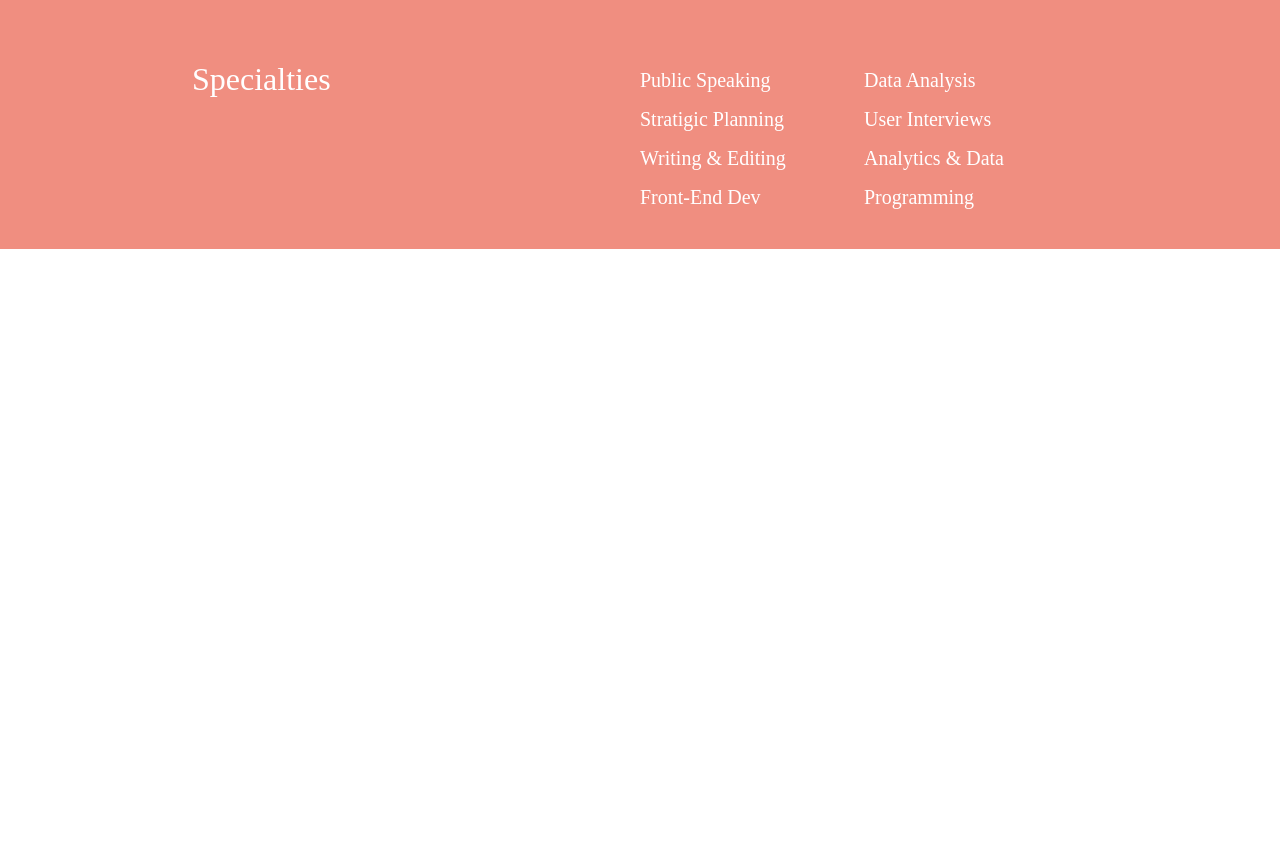
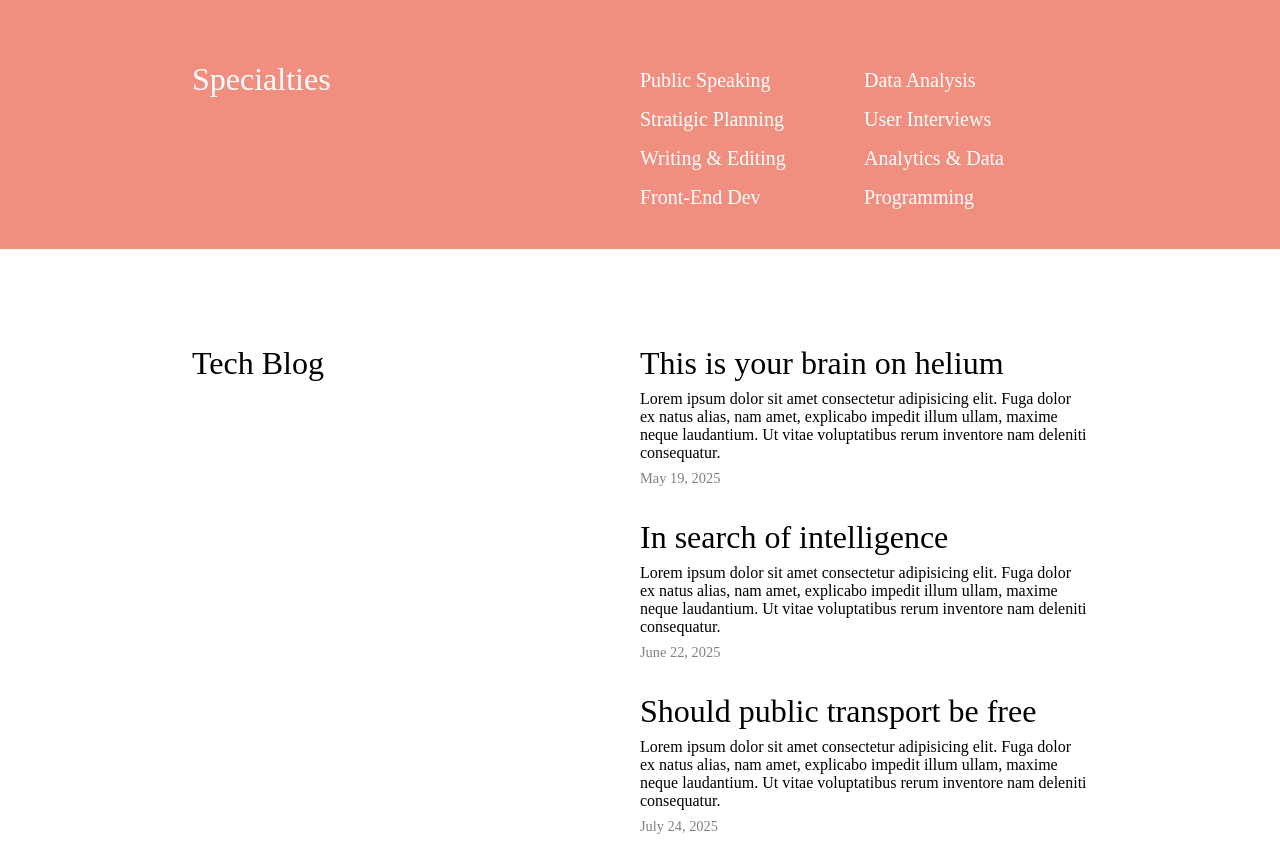
Before and after one commit to Chuzzlewits/greed, a plain HTML site: page index.html in a window 1280 px wide. Shown: the part 862-1729 px from the top of the page. Before the commit the page ends 1111 px from the top, so only its background shows below. Drawn offline with Linux system fonts and the light colour scheme; a web font is replaced by a local one.

Commit message:
Body styled

```diff
--- a/app.css
+++ b/app.css
@@ -58,7 +58,7 @@ body {
   font-size: 2rem;
 }
 
-.two-column-section p {
+.two-column-section > p {
   width: 50%;
   box-sizing: border-box;
   float: left;
@@ -78,3 +78,39 @@ body {
   font-size: 1.25rem;
   margin: 8px 0;
 }
+
+.blog-section {
+  background-color: white;
+  padding: 64px 0;
+}
+
+.blog-content {
+  padding: 0 15%;
+}
+
+.two-column-section .blog-posts {
+  width: 50%;
+  float: left;
+}
+
+.blog-heading {
+  font-size: 2rem;
+}
+
+.blog-text {
+  font-size: 1rem;
+}
+
+.blog-posts {
+  margin-top: 24px;
+}
+
+.blog-posts .blog-date {
+  font-size: 0.9rem;
+  color: gray;
+  margin-bottom: 32px;
+}
+
+.blog-posts p {
+  margin: 8px 0;
+}
--- a/index.html
+++ b/index.html
@@ -51,5 +51,38 @@
         </div>
       </div>
     </section>
+    <section class="blog-section">
+      <div class="blog-content">
+        <div class="two-column-section">
+          <p>Tech Blog</p>
+          <div class="blog-posts">
+            <p class="blog-heading">This is your brain on helium</p>
+            <p class="blog-text">
+              Lorem ipsum dolor sit amet consectetur adipisicing elit. Fuga
+              dolor ex natus alias, nam amet, explicabo impedit illum ullam,
+              maxime neque laudantium. Ut vitae voluptatibus rerum inventore nam
+              deleniti consequatur.
+            </p>
+            <p class="blog-date">May 19, 2025</p>
+            <p class="blog-heading">In search of intelligence</p>
+            <p class="blog-text">
+              Lorem ipsum dolor sit amet consectetur adipisicing elit. Fuga
+              dolor ex natus alias, nam amet, explicabo impedit illum ullam,
+              maxime neque laudantium. Ut vitae voluptatibus rerum inventore nam
+              deleniti consequatur.
+            </p>
+            <p class="blog-date">June 22, 2025</p>
+            <p class="blog-heading">Should public transport be free</p>
+            <p class="blog-text">
+              Lorem ipsum dolor sit amet consectetur adipisicing elit. Fuga
+              dolor ex natus alias, nam amet, explicabo impedit illum ullam,
+              maxime neque laudantium. Ut vitae voluptatibus rerum inventore nam
+              deleniti consequatur.
+            </p>
+            <p class="blog-date">July 24, 2025</p>
+          </div>
+        </div>
+      </div>
+    </section>
   </body>
 </html>
```
